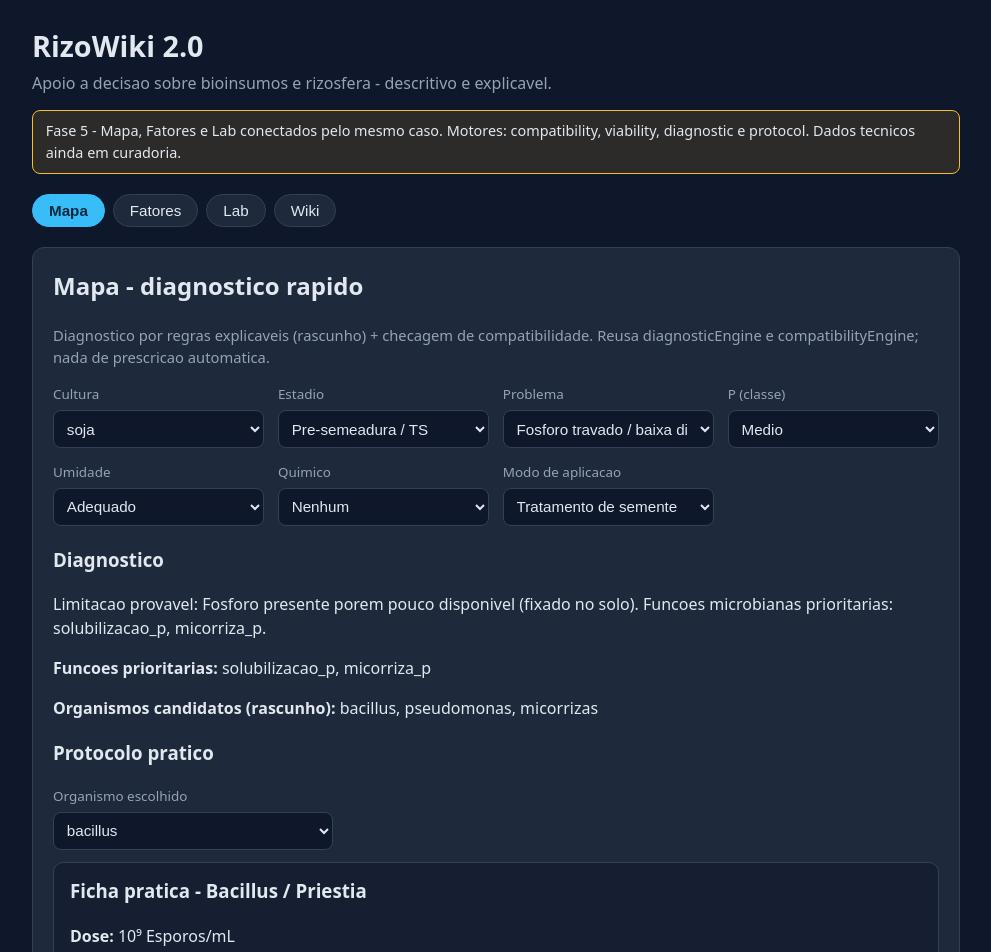
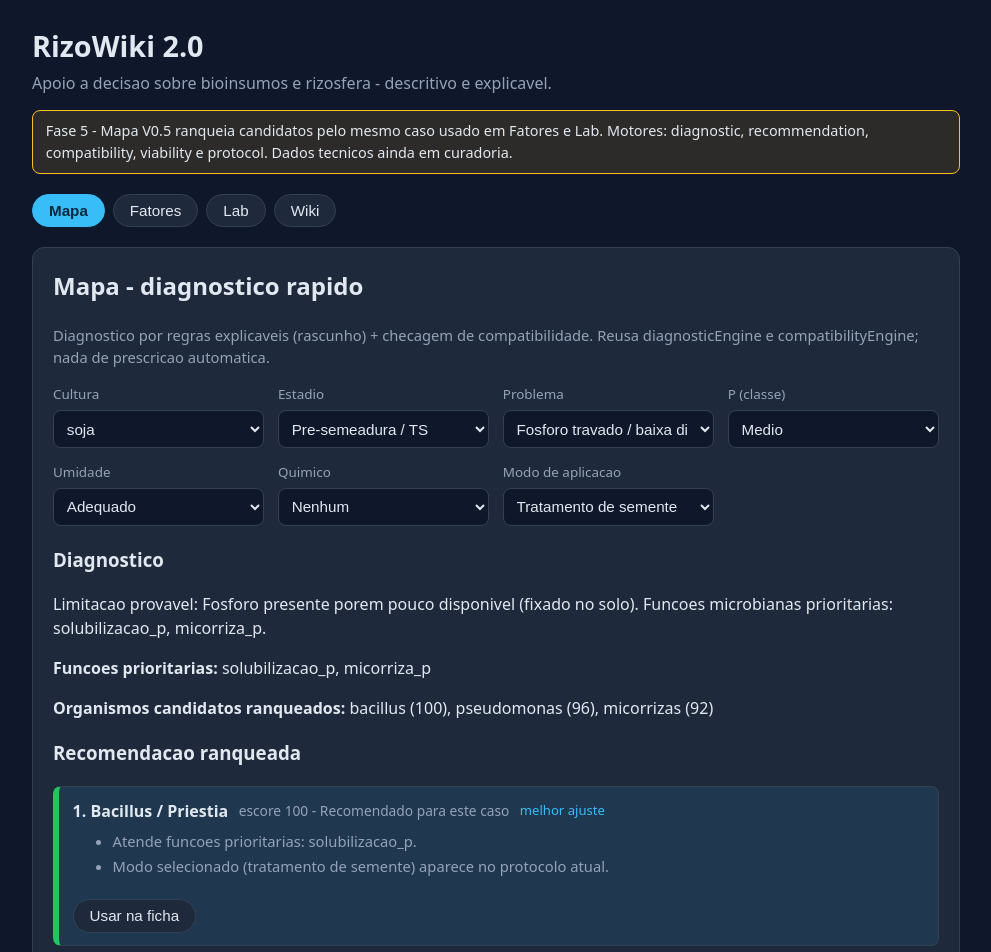
Before and after one commit to MarcoAntonioBarreiros/RizoWiki-2.0, a React (Vite) app: page / in a window 1280 px wide. Shown: the top 952 px of the page, without its empty margins (144-1135 px from the left). Built offline with nearby package versions, Linux system fonts and the light colour scheme.

Commit message:
Add ranked recommendations to Mapa

```diff
--- a/src/App.jsx
+++ b/src/App.jsx
@@ -56,8 +56,8 @@ export default function App() {
           Apoio a decisao sobre bioinsumos e rizosfera - descritivo e explicavel.
         </p>
         <p className="app__phase" role="status">
-          Fase 5 - Mapa, Fatores e Lab conectados pelo mesmo caso. Motores:
-          compatibility, viability, diagnostic e protocol. Dados tecnicos ainda em curadoria.
+          Fase 5 - Mapa V0.5 ranqueia candidatos pelo mesmo caso usado em Fatores e Lab.
+          Motores: diagnostic, recommendation, compatibility, viability e protocol. Dados tecnicos ainda em curadoria.
         </p>
       </header>
 
--- /dev/null
+++ b/src/engines/recommendationEngine.js
@@ -0,0 +1,155 @@
+import organismsData from '../data/organisms.json';
+import { runDiagnosis } from './diagnosticEngine.js';
+import { buildProtocol } from './protocolEngine.js';
+import { assessApplication } from '../utils/riskAssessment.js';
+
+const RISK_PENALTY = {
+  go: 0,
+  atencao: 18,
+  nogo: 72,
+};
+
+const MODE_LABELS = {
+  tratamento_semente: 'tratamento de semente',
+  mistura_tanque: 'mistura em tanque',
+  sulco: 'sulco',
+  foliar: 'foliar',
+};
+
+const MODE_KEYWORDS = {
+  tratamento_semente: ['semente', 'sementes', 'ts', 'tratamento de semente'],
+  sulco: ['sulco'],
+  foliar: ['foliar'],
+};
+
+function textHasAny(text, keywords) {
+  const normalized = String(text || '').toLowerCase();
+  return keywords.some((keyword) => normalized.includes(keyword));
+}
+
+function modeFit({ protocolo, modo, quimico }) {
+  if (modo === 'mistura_tanque') {
+    return {
+      penalty: 0,
+      status: 'avaliado_por_compatibilidade',
+      message: quimico === 'nenhum'
+        ? 'Mistura em tanque sem quimico informado: sem alerta especifico de compatibilidade.'
+        : 'Mistura em tanque avaliada pelas regras de compatibilidade quimica.',
+    };
+  }
+
+  const metodo = protocolo?.metodo || '';
+  const supported = textHasAny(metodo, MODE_KEYWORDS[modo] || []);
+  if (supported) {
+    return {
+      penalty: 0,
+      status: 'compativel_com_protocolo',
+      message: `Modo selecionado (${MODE_LABELS[modo] || modo}) aparece no protocolo atual.`,
+    };
+  }
+
+  return {
+    penalty: 16,
+    status: 'modo_nao_citado',
+    message: `Modo selecionado (${MODE_LABELS[modo] || modo}) nao aparece no protocolo atual deste organismo; revisar produto/ficha antes de usar assim.`,
+  };
+}
+
+function stageFit({ estadio, modo }) {
+  if (estadio !== 'pre_semeadura' && modo === 'tratamento_semente') {
+    return {
+      penalty: 18,
+      message: 'Tratamento de semente e coerente antes da semeadura; no estadio atual, revisar se o modo ainda se aplica.',
+    };
+  }
+
+  if (estadio === 'pre_semeadura' && modo === 'foliar') {
+    return {
+      penalty: 12,
+      message: 'Aplicacao foliar em pre-semeadura nao fecha com a fase informada; revisar estadio ou modo.',
+    };
+  }
+
+  return { penalty: 0, message: null };
+}
+
+function recommendationStatus(score, riskSemaphore) {
+  if (riskSemaphore === 'nogo' || score < 45) return 'evitar_agora';
+  if (riskSemaphore === 'atencao' || score < 75) return 'ajustar';
+  return 'recomendado';
+}
+
+function unique(items) {
+  return Array.from(new Set(items.filter(Boolean)));
+}
+
+export function buildMapRecommendations(input = {}) {
+  const diagnosis = runDiagnosis(input);
+  const candidatos = diagnosis.organismosCandidatos || [];
+
+  const rankedRecommendations = candidatos
+    .map((organismo, index) => {
+      const organismData = organismsData.organisms[organismo];
+      const protocolo = buildProtocol({
+        organismo,
+        cultura: input.cultura,
+        quimico: input.quimico,
+        modo: input.modo,
+        bioinsumoEhAlavancaPrincipal: diagnosis.bioinsumoEhAlavancaPrincipal,
+      });
+      const risk = assessApplication({ ...input, organismo });
+      const fit = modeFit({ protocolo, modo: input.modo, quimico: input.quimico });
+      const stage = stageFit({ estadio: input.estadio, modo: input.modo });
+      const baseScore = 100 - index * 4;
+      const score = Math.max(0, Math.round(baseScore - (RISK_PENALTY[risk.semaphore] || 0) - fit.penalty - stage.penalty));
+      const matchingFunctions = (organismData?.functions || []).filter((fn) =>
+        diagnosis.funcoesPrioritarias.includes(fn),
+      );
+
+      const reasons = [
+        matchingFunctions.length > 0
+          ? `Atende funcoes prioritarias: ${matchingFunctions.join(', ')}.`
+          : 'Candidato vem da regra diagnostica do problema/cultura informado.',
+        fit.status === 'compativel_com_protocolo' ? fit.message : null,
+      ];
+      const alerts = [
+        fit.status !== 'compativel_com_protocolo' ? fit.message : null,
+        stage.message,
+        ...risk.flags.map((flag) => flag.mensagem),
+      ];
+      const actions = unique([
+        ...risk.flags.map((flag) => flag.acao),
+        fit.status === 'modo_nao_citado' ? 'Conferir ficha tecnica/bula antes de aplicar neste modo.' : null,
+      ]);
+
+      return {
+        organism: organismo,
+        label: organismData?.label || organismo,
+        score,
+        status: recommendationStatus(score, risk.semaphore),
+        riskSemaphore: risk.semaphore,
+        reasons: unique(reasons),
+        alerts: unique(alerts),
+        actions,
+        confidence: risk.confidence === 'inconclusiva' ? 'inconclusiva' : diagnosis.confidence,
+        risk,
+      };
+    })
+    .sort((a, b) => b.score - a.score);
+
+  const limitations = unique([
+    ...diagnosis.limitations,
+    'Ranking do Mapa V0.5: problema/cultura definem candidatos; modo, quimico, umidade, estadio, UV e tempo rebaixam ou bloqueiam a recomendacao.',
+    'Os rebaixamentos usam regras e priors em curadoria; onde faltar fonte especifica, a saida permanece baixa/inconclusiva.',
+  ]);
+
+  return {
+    diagnosis,
+    rankedRecommendations,
+    topRecommendation: rankedRecommendations[0] || null,
+    confidence: diagnosis.confidence,
+    limitations,
+  };
+}
+
+export default buildMapRecommendations;
--- a/src/pages/Mapa.jsx
+++ b/src/pages/Mapa.jsx
@@ -4,19 +4,27 @@
 import { useEffect, useMemo } from 'react';
 import QuickDiagnosisForm from '../components/QuickDiagnosisForm.jsx';
 import ConfidenceBadge from '../components/ConfidenceBadge.jsx';
-import { runDiagnosis } from '../engines/diagnosticEngine.js';
 import { evaluateCompatibility } from '../engines/compatibilityEngine.js';
 import { buildProtocol } from '../engines/protocolEngine.js';
+import { buildMapRecommendations } from '../engines/recommendationEngine.js';
 import ProtocolReport from '../components/ProtocolReport.jsx';
 import { DISCLAIMER } from '../disclaimer.js';
 
 const SEMAPHORE_COLOR = { verde: '#22c55e', amarelo: '#fbbf24', vermelho: '#ef4444' };
+const RISK_COLOR = { go: '#22c55e', atencao: '#fbbf24', nogo: '#ef4444' };
+const STATUS_LABEL = {
+  recomendado: 'Recomendado para este caso',
+  ajustar: 'Usar com ajustes',
+  evitar_agora: 'Evitar agora / revisar',
+};
 
 export default function Mapa({ caseState, onCaseChange }) {
   const form = caseState;
   const onChange = onCaseChange;
 
-  const diag = useMemo(() => runDiagnosis(form), [form]);
+  const mapa = useMemo(() => buildMapRecommendations(form), [form]);
+  const diag = mapa.diagnosis;
+  const ranked = mapa.rankedRecommendations;
 
   const compat = useMemo(() => {
     if (form.quimico === 'nenhum' || diag.organismosCandidatos.length === 0) return null;
@@ -27,8 +35,9 @@ export default function Mapa({ caseState, onCaseChange }) {
     });
   }, [form, diag]);
 
-  const candidatos = diag.organismosCandidatos;
-  const escolhido = candidatos.includes(form.organismo) ? form.organismo : candidatos[0];
+  const candidatos = ranked.map((item) => item.organism);
+  const recomendado = mapa.topRecommendation?.organism;
+  const escolhido = candidatos.includes(form.organismo) ? form.organismo : recomendado;
 
   useEffect(() => {
     if (candidatos.length > 0 && !candidatos.includes(form.organismo)) {
@@ -47,7 +56,7 @@ export default function Mapa({ caseState, onCaseChange }) {
     });
   }, [escolhido, form, diag]);
 
-  const limitations = [...diag.limitations, ...(compat ? compat.limitations : [])];
+  const limitations = [...mapa.limitations, ...(compat ? compat.limitations : [])];
 
   return (
     <section>
@@ -83,9 +92,71 @@ export default function Mapa({ caseState, onCaseChange }) {
 
       {diag.organismosCandidatos.length > 0 && (
         <p>
-          <strong>Organismos candidatos (rascunho):</strong>{' '}
-          {diag.organismosCandidatos.join(', ')}
+          <strong>Organismos candidatos ranqueados:</strong>{' '}
+          {ranked.map((item) => `${item.organism} (${item.score})`).join(', ')}
         </p>
+      )}
+
+      {ranked.length > 0 && (
+        <>
+          <h3>Recomendacao ranqueada</h3>
+          <div style={{ display: 'grid', gap: '0.75rem', margin: '0.75rem 0 1rem' }}>
+            {ranked.map((item, idx) => (
+              <article
+                key={item.organism}
+                style={{
+                  border: '1px solid var(--panel-2)',
+                  borderLeft: `6px solid ${RISK_COLOR[item.riskSemaphore] || 'var(--panel-2)'}`,
+                  borderRadius: 8,
+                  padding: '0.75rem 0.85rem',
+                  background: idx === 0 ? 'rgba(56, 189, 248, 0.1)' : 'rgba(15, 23, 42, 0.42)',
+                }}
+              >
+                <div style={{ display: 'flex', gap: '0.65rem', alignItems: 'center', flexWrap: 'wrap' }}>
+                  <strong>{idx + 1}. {item.label}</strong>
+                  <span style={{ color: 'var(--muted)', fontSize: '0.86rem' }}>
+                    escore {item.score} - {STATUS_LABEL[item.status]}
+                  </span>
+                  {item.organism === recomendado && (
+                    <span style={{ color: 'var(--accent)', fontSize: '0.82rem' }}>melhor ajuste</span>
+                  )}
+                </div>
+
+                {item.reasons.length > 0 && (
+                  <ul className="page__todo" style={{ marginTop: '0.45rem' }}>
+                    {item.reasons.map((reason) => (
+                      <li key={reason}>{reason}</li>
+                    ))}
+                  </ul>
+                )}
+
+                {item.alerts.length > 0 && (
+                  <ul style={{ margin: '0.45rem 0 0', color: RISK_COLOR[item.riskSemaphore] || 'var(--warn)' }}>
+                    {item.alerts.map((alert) => (
+                      <li key={alert}>{alert}</li>
+                    ))}
+                  </ul>
+                )}
+
+                {item.actions.length > 0 && (
+                  <ul className="page__todo" style={{ marginTop: '0.45rem' }}>
+                    {item.actions.map((action) => (
+                      <li key={action}>Acao: {action}</li>
+                    ))}
+                  </ul>
+                )}
+
+                <button
+                  className="app__tab"
+                  style={{ marginTop: '0.45rem' }}
+                  onClick={() => onCaseChange('organismo', item.organism)}
+                >
+                  Usar na ficha
+                </button>
+              </article>
+            ))}
+          </div>
+        </>
       )}
 
       {compat && (
@@ -118,10 +189,12 @@ export default function Mapa({ caseState, onCaseChange }) {
         <>
           <h3>Protocolo pratico</h3>
           <label className="field" style={{ maxWidth: 280 }}>
-            <span>Organismo escolhido</span>
+            <span>Organismo escolhido para ficha</span>
             <select value={escolhido} onChange={(event) => onCaseChange('organismo', event.target.value)}>
-              {candidatos.map((id) => (
-                <option key={id} value={id}>{id}</option>
+              {ranked.map((item) => (
+                <option key={item.organism} value={item.organism}>
+                  {item.label} - escore {item.score}
+                </option>
               ))}
             </select>
           </label>
@@ -146,6 +219,7 @@ export default function Mapa({ caseState, onCaseChange }) {
 
       <p className="page__todo">
         O organismo, quimico, umidade e modo selecionados aqui alimentam tambem Fatores e Lab.
+        No Mapa V0.5, esses campos tambem rebaixam ou bloqueiam candidatos no ranking acima.
       </p>
     </section>
   );
```
Also changed, not shown: 1 other file (tests, documents, lock files or other folders).
